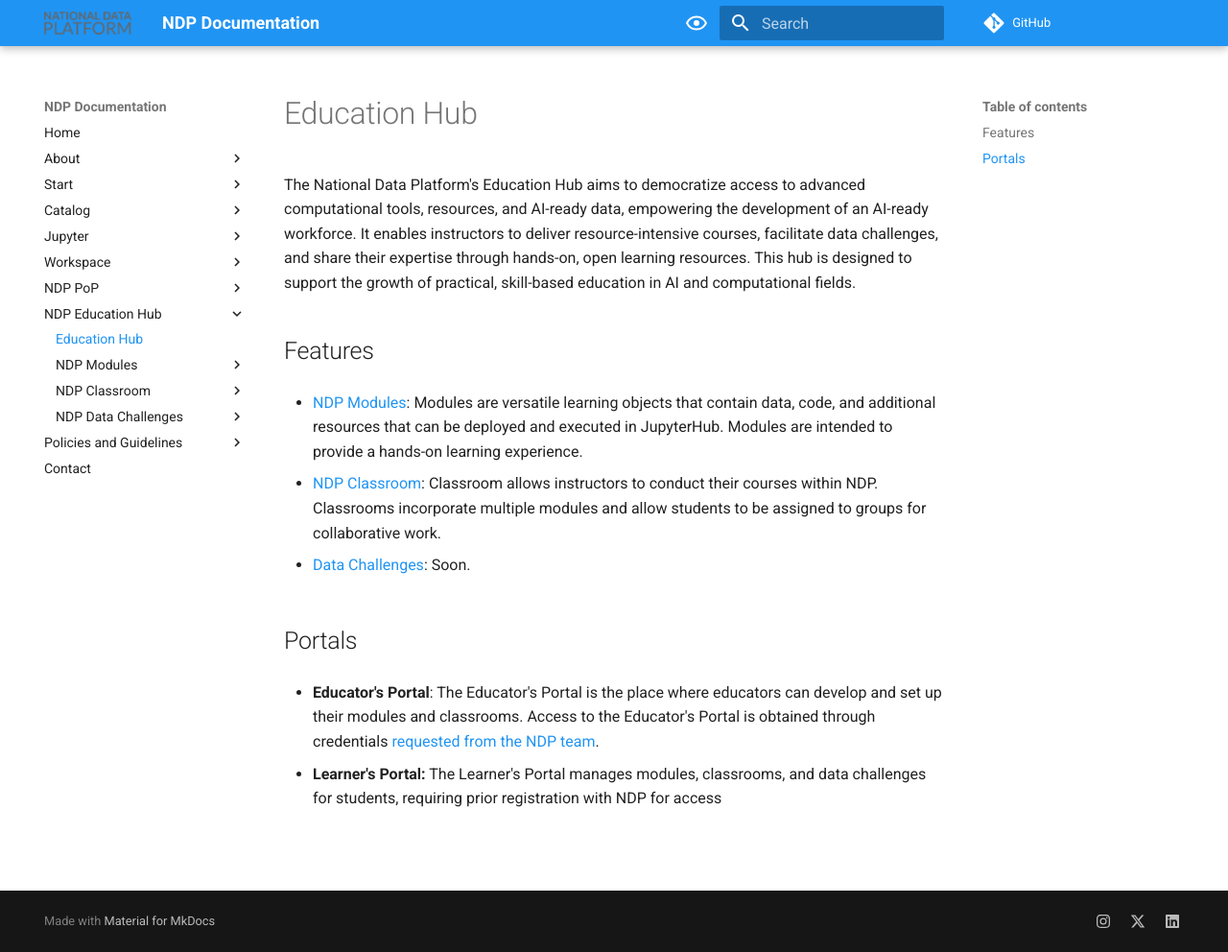
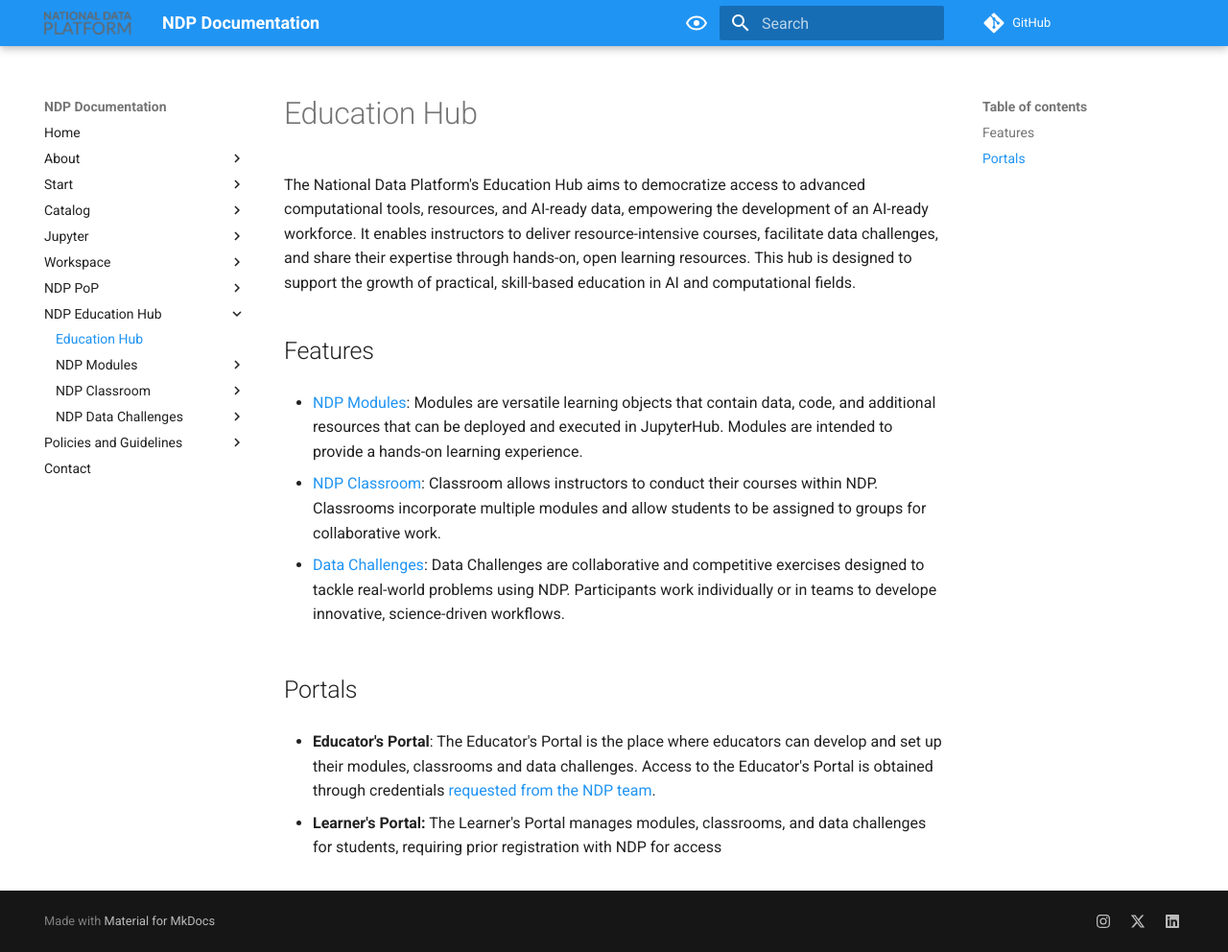
Before and after one commit to national-data-platform/ndp-documentation, an MkDocs documentation site: the page built from docs/education-hub/index.md, in a window 1280 px wide and 992 px high. Shown: the whole window at 96% size. Built offline with MkDocs 1.6.1 and Material for MkDocs 9.7.7, drawn with Linux system fonts in a browser that asks for light colours.

Commit message:
Updating files to incorporate Data Challenges

```diff
--- a/docs/education-hub/index.md
+++ b/docs/education-hub/index.md
@@ -8,10 +8,9 @@ The National Data Platform's Education Hub aims to democratize access to advance
 
 - [NDP Classroom](../ndp-classroom/index.md): Classroom allows instructors to conduct their courses within NDP. Classrooms incorporate multiple modules and allow students to be assigned to groups for collaborative work.
 
-- [Data Challenges](../ndp-data-challenges/index.md): Soon.
-
+- [Data Challenges](../ndp-data-challenges/hosting-a-data-challenge.md): Data Challenges are collaborative and competitive exercises designed to tackle real-world problems using NDP. Participants work individually or in teams to develope innovative, science-driven workflows.
 ## Portals
 
-- **Educator's Portal**: The Educator's Portal is the place where educators can develop and set up their modules and classrooms. Access to the Educator's Portal is obtained through credentials [requested from the NDP team](../general/contact.md).
+- **Educator's Portal**: The Educator's Portal is the place where educators can develop and set up their modules, classrooms and data challenges. Access to the Educator's Portal is obtained through credentials [requested from the NDP team](../general/contact.md).
 
 - **Learner's Portal:** The Learner's Portal manages modules, classrooms, and data challenges for students, requiring prior registration with NDP for access
```
Also changed, not shown: docs/general/about.md (+1 -1 lines), docs/ndp-data-challenges/participating-in-data-challenge.md (+3 -5 lines).
